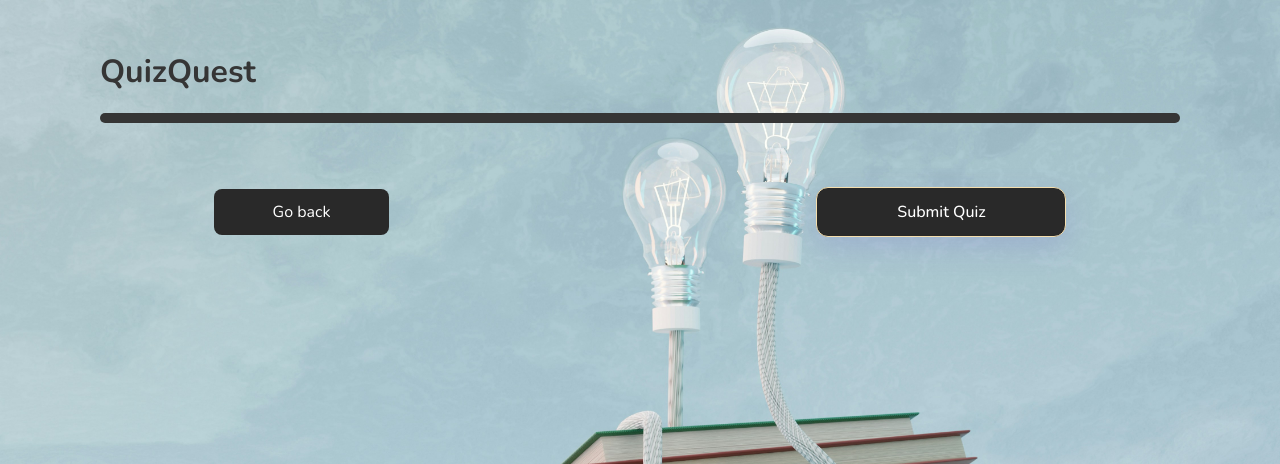
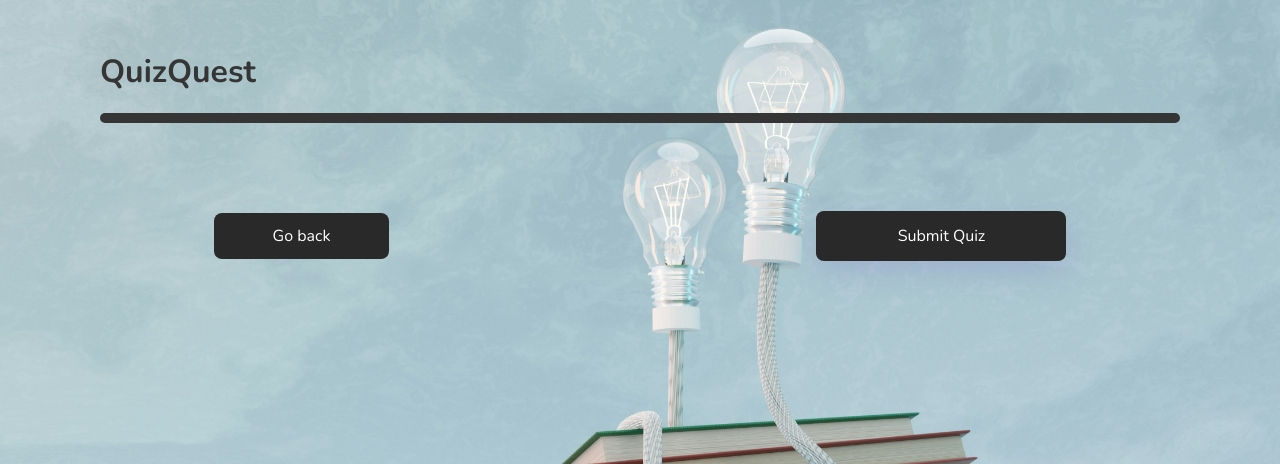
Before and after one commit to Oyelakin-Mercy/YouQuest-Quiz-App, a Flask app: template templates/quiz.html in a window 1280 px wide. Shown: the top 464 px of the page. Run offline with Flask 3, Linux system fonts and the light colour scheme; the template is opened without the code that fills it: most values are stand-ins (such as "Sample title", 1, 10 or a date in 2020).

Commit message:
modified:   static/css/quiz.css modified:   static/css/review.css modified:   static/js/quiz.js modified:   templates/quiz.html

```diff
--- a/static/css/quiz.css
+++ b/static/css/quiz.css
@@ -7,7 +7,7 @@ body {
     }
     .answer-btn {
       border: 2px solid #673ab7;
-      padding: 1.5rem 1rem;
+      padding: 1rem 1rem;
       border-radius: 10px;
       border: 1px solid #f4deae;
       background-color: #292929;
@@ -40,10 +40,7 @@ body {
       text-align: center;
       margin-top: 1.5rem;
     }
-    .controls button {
-        background-color: #292929;
-        color: white;
-    }
+
     .progress-container {
       background-color: #353535;
       height: 10px;
@@ -57,18 +54,28 @@ body {
       border-radius: 6px;
       transition: width 0.3s ease;
     }
-    .controls a {
+    .controls button, .controls a {
         background-color: #292929;
         color: white;
         text-align: center;
-        padding: 12px 59px;
         cursor: pointer;
         border-radius: 8px;
         outline: none;
         text-decoration: none;
-
+         margin: 2rem 0;
+         border: none;
     }
-    .controls {
-        text-align: center;
-        margin: 2rem 0;
+    .controls a {
+        padding: 12px 59px;
     }
+    button {
+      border: none;
+      outline: none;
+    }
+    button:hover, .controls a:hover {
+        background-color: #121212;
+    }
+    .primary {
+      padding: 12px 59px;
+      font-size: 16px;
+    }
--- a/static/css/review.css
+++ b/static/css/review.css
@@ -7,7 +7,7 @@ body {
     }
     .answer-btn {
       border: 2px solid #673ab7;
-      padding: 1.5rem 1rem;
+      padding: 1rem 1rem;
       border-radius: 10px;
       border: none;
       background-color: #292929;
--- a/static/js/quiz.js
+++ b/static/js/quiz.js
@@ -1,8 +1,7 @@
-const quiz = {{ quiz|tojson }};
-    const quizArea = document.getElementById('quiz-area');
-    const progress = document.getElementById('progress-bar');
-    const total = quiz.questions.length;
-    const answered = new Set();
+const quizArea = document.getElementById('quiz-area');
+const progress = document.getElementById('progress-bar');
+const total = quiz.questions.length;
+const answered = new Set();
 
     // --- Render all questions ---
     quiz.questions.forEach((q, i) => {
--- a/templates/quiz.html
+++ b/templates/quiz.html
@@ -4,11 +4,12 @@
   <meta charset="UTF-8">
   <meta name="viewport" content="width=device-width, initial-scale=1.0">
   <title>Quizzly | Quiz</title>
+
   <link rel="stylesheet" href="{{ url_for('static', filename='style.css') }}">
+  <link rel="stylesheet" href="{{ url_for('static', filename='css/quiz.css') }}">
   <link rel="preconnect" href="https://fonts.googleapis.com">
   <link rel="preconnect" href="https://fonts.gstatic.com" crossorigin>
-  <link href="https://fonts.googleapis.com/css2?family=Inter:ital,opsz,wght@0,14..32,100..900;1,14..32,100..900&family=Nunito:ital,wght@0,200..1000;1,200..1000&display=swap" rel="stylesheet">
-  <link rel="stylesheet" href="{{ url_for('static', filename='css/quiz.css') }}">
+  <link href="https://fonts.googleapis.com/css2?family=Inter:wght@400;600&family=Nunito:wght@400;700&display=swap" rel="stylesheet">
 </head>
 
 <body>
@@ -21,6 +22,7 @@
 
     <form id="quiz-form" method="post" action="{{ url_for('submit') }}">
       <div id="quiz-area"></div>
+
       <div style="display: flex; align-items: center; justify-content: space-around;">
         <div class="controls">
           <a href="{{ url_for('restart') }}">Go back</a>
@@ -30,8 +32,14 @@
         </div>
       </div>
     </form>
+  </div>
 
-  </div>
+  <!-- Pass the quiz data to JavaScript -->
+  <script>
+    const quiz = {{ quiz | tojson }};
+  </script>
+
+  <!-- Load your actual JS file -->
   <script src="{{ url_for('static', filename='js/quiz.js') }}"></script>
 </body>
 </html>
```
Lines whose indentation alone changed are shown as unchanged.
